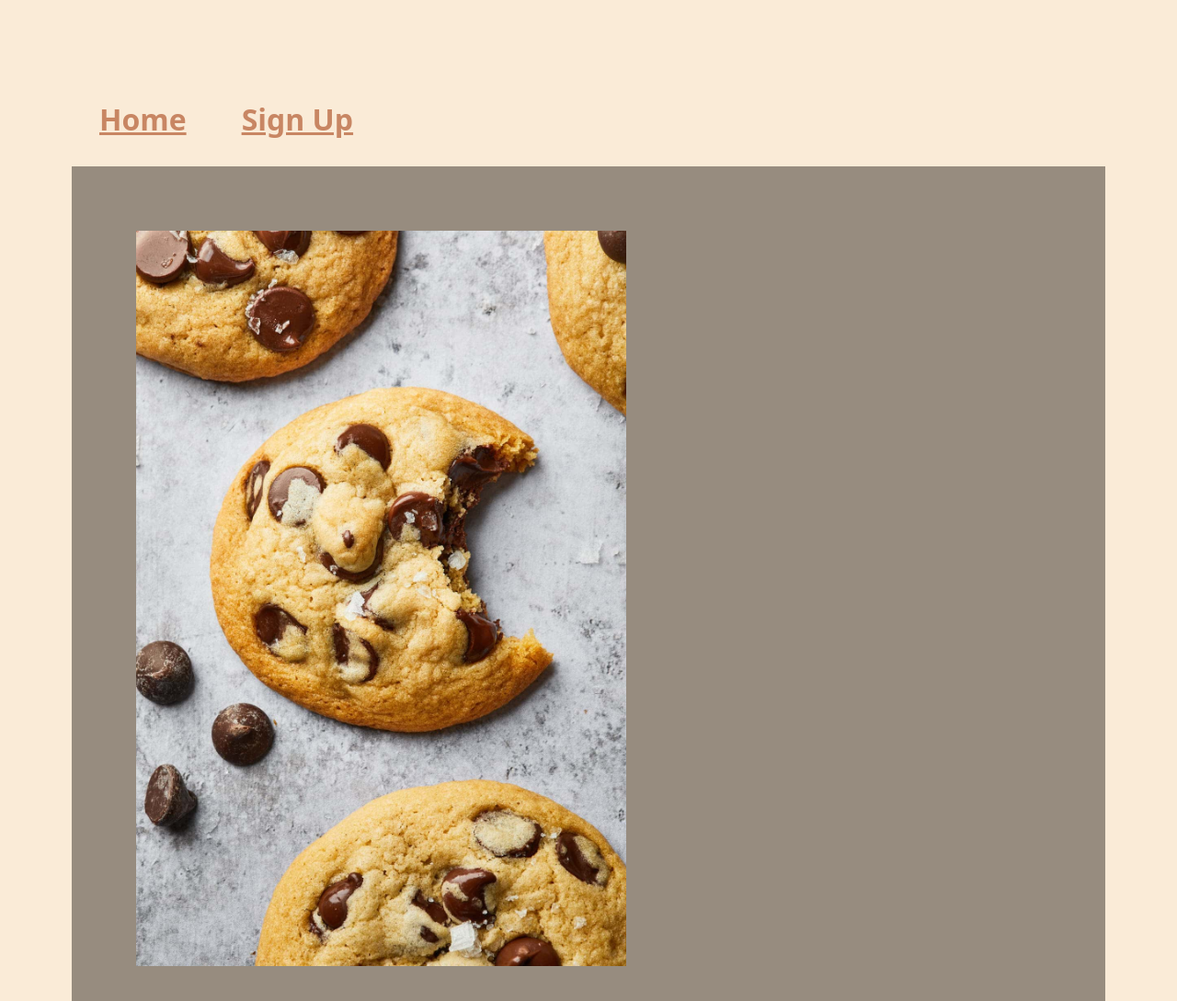
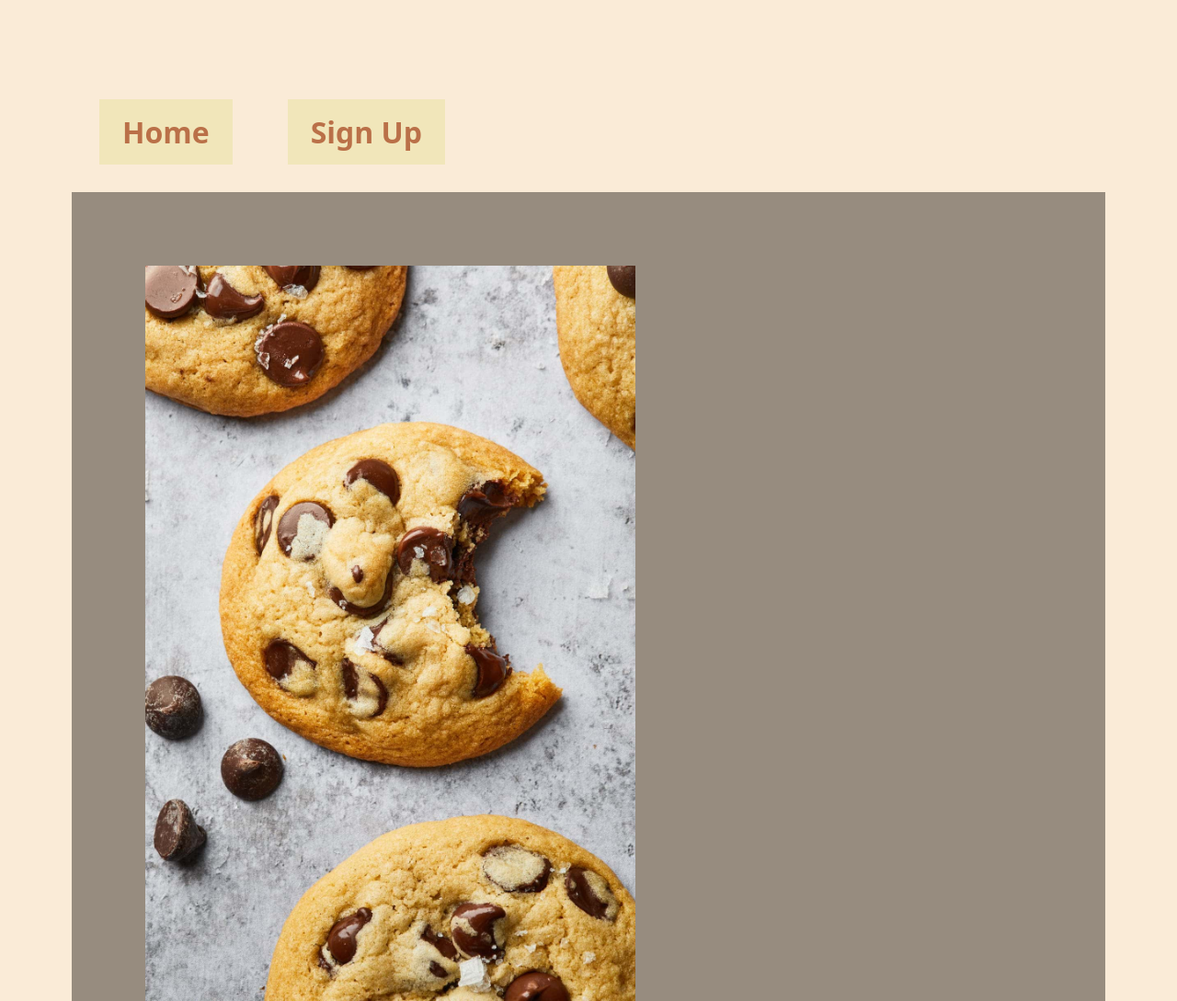
Before and after one commit to Rovall03/Rovall03.gethub.io, a plain HTML site: page chip.html in a window 1280 px wide. Shown: the top 1089 px of the page at 92% size. Drawn offline with Linux system fonts and the light colour scheme.

Commit message:
edit img

```diff
--- a/chip.html
+++ b/chip.html
@@ -18,8 +18,8 @@
     </nav>
     </header>
     <div id="photo">
-        <img src="images/Chocolatechip.jpg" alt="chocolate cookies" height="800" style="padding: 70px;">
-        <ul style="list-style-type: none;">
+        <img src="images/Chocolatechip.jpg" alt="chocolate cookies" height="800" style="padding: 80px;">
+        <ul style="list-style-type: none; padding-right: 80px;">
         <h1>Chocolate Chip</h1>
         <li>Prep Time: 10minutes minutes</li>
         <li> Cook Time: 11minutes minutes</li>
--- a/main.css
+++ b/main.css
@@ -19,7 +19,7 @@ h1{font-size: xx-large; }
 form,label,input{font-size: x-large;}
 nav{font-size: larger;font-weight: bolder;}
 #photo ul{margin-top: 300px;text-align: center;}
-.links li a{color: #c88663;}
+.links li a{color: #ba7048;}
 .links li {float: left; font-size: xx-large;
     display: block;
     color: #c88663;
@@ -29,3 +29,10 @@ nav{font-size: larger;font-weight: bolder;}
     margin:  0;
     padding: 0;
     overflow: hidden;}
+  .links a{
+        background-color: #f0e6b6da;
+        padding: 14px 25px;
+        text-align: center;
+        text-decoration: none;
+        display: inline-block;
+      }
```
Also changed, not shown: index.html (+2 -1 lines).
